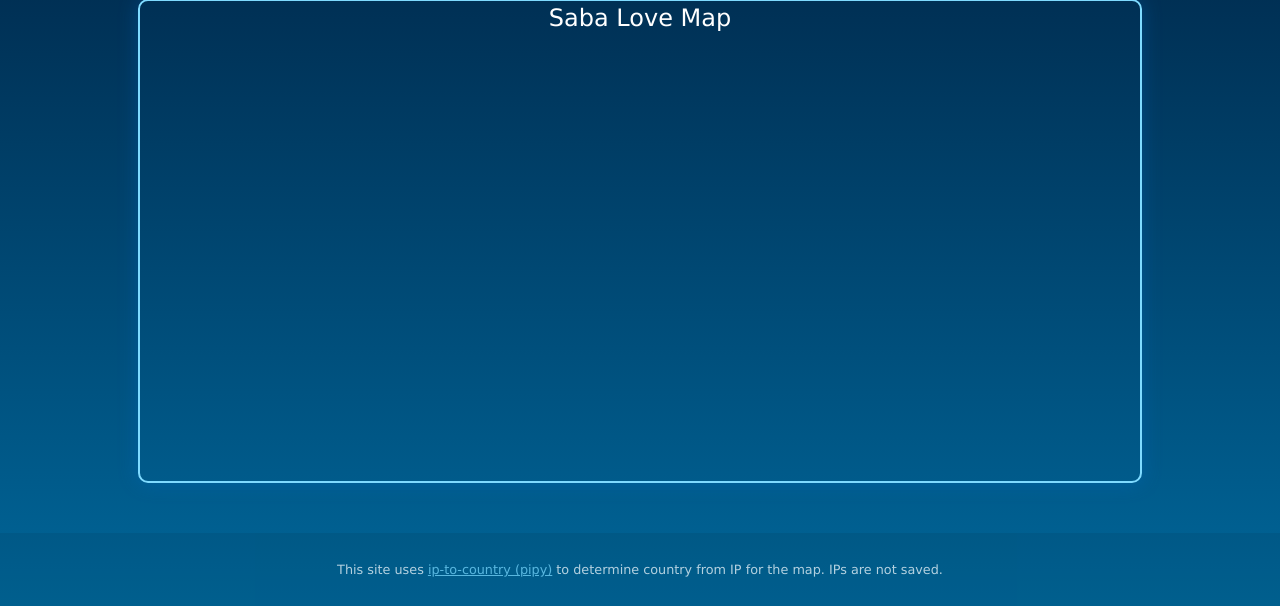
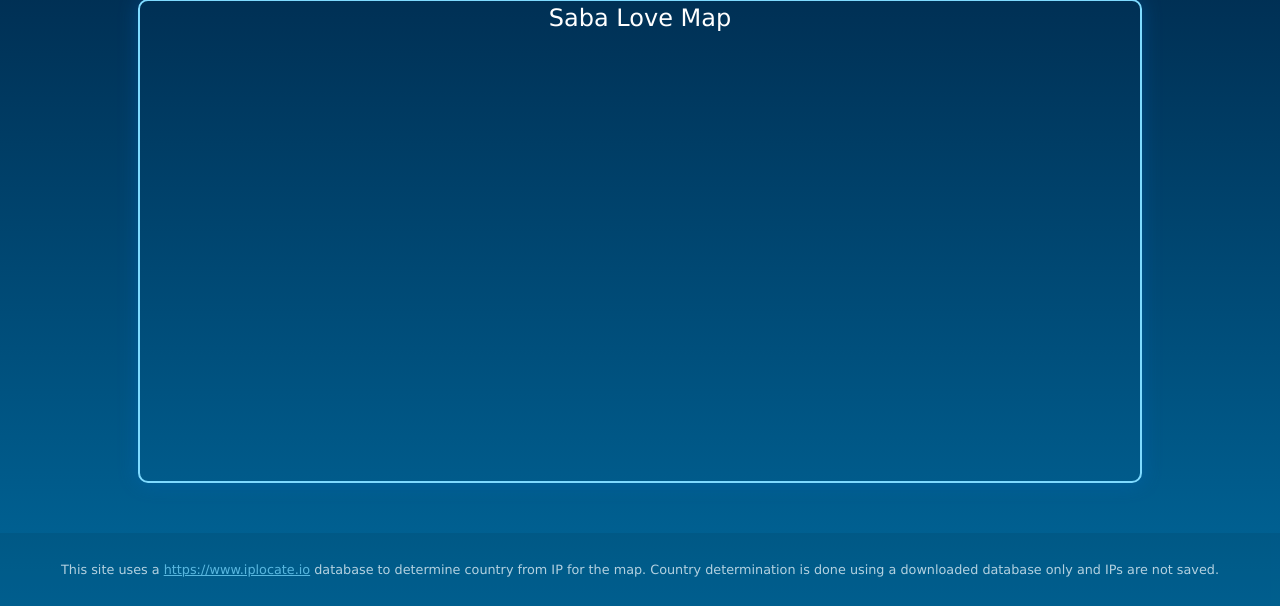
Before and after one commit to CanOfSocks/saba-love, a Flask app: page /map in a window 1280 px wide. Shown: the part 194-800 px from the top of the page. Run offline with Flask 3, Linux system fonts and the light colour scheme; data that the repository does not hold is empty; some libraries are stand-ins or nearby versions.

Commit message:
switch back to ip locate

```diff
--- a/app.py
+++ b/app.py
@@ -3,7 +3,7 @@ from flask import Flask, render_template, request, redirect, url_for, make_respo
 from flask_sqlalchemy import SQLAlchemy
 from flask_caching import Cache
 from sqlalchemy import func
-from ip_to_country import IpToCountry
+import maxminddb
 from dotenv import load_dotenv
 
 app = Flask(__name__)
@@ -21,10 +21,10 @@ cache = Cache(app)
 
 db = SQLAlchemy(app)
 
-ip_lookup = IpToCountry()
-
 # Path to local MaxMind DB
 GEOIP_DB_PATH = 'ip-to-country.mmdb'
+
+geo_ip_resolver = maxminddb.open_database(GEOIP_DB_PATH)
 
 # --- Database Model ---
 class Clicks(db.Model):
@@ -42,7 +42,7 @@ def get_ip():
 def get_country_from_ip(ip_address):
     """Returns (code, name). Defaults to ('XX', 'Atlantis') if unknown."""
     try:
-        country_info = ip_lookup.ip_to_country(ip_address) or {}
+        country_info = geo_ip_resolver.get(ip_address) or {}
         return country_info.get("country_code", 'XX'), country_info.get("country_name", 'Atlantis')
     except Exception:
         return 'XX', 'Atlantis'
--- a/requirements.txt
+++ b/requirements.txt
@@ -2,6 +2,6 @@ Flask
 Flask-SQLAlchemy
 Flask-Caching
 pymysql
-ip-to-country
+maxminddb
 pip
 python-dotenv
--- a/templates/layout.html
+++ b/templates/layout.html
@@ -22,7 +22,7 @@
         </main>
 
         <footer>
-            <p>This site uses <a href="https://pypi.org/project/ip-to-country/" target="_blank" rel="noopener noreferrer">ip-to-country (pipy)</a> to determine country from IP for the map. IPs are not saved.</p>
+            <p>This site uses a <a href="https://www.iplocate.io/" target="_blank" rel="noopener noreferrer">https://www.iplocate.io</a> database to determine country from IP for the map. Country determination is done using a downloaded database only and IPs are not saved.</p>
         </footer>
     </div>
 
```
Also changed, not shown: 1 other file.
